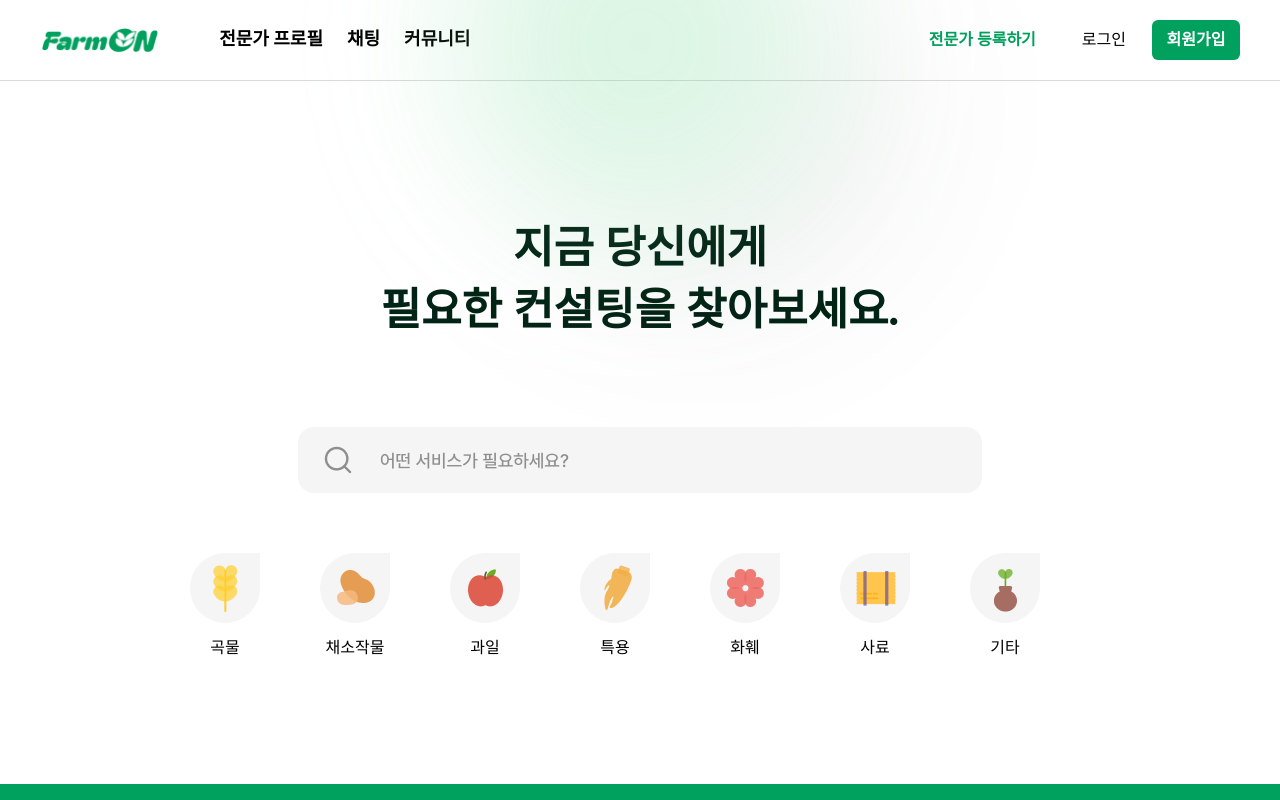
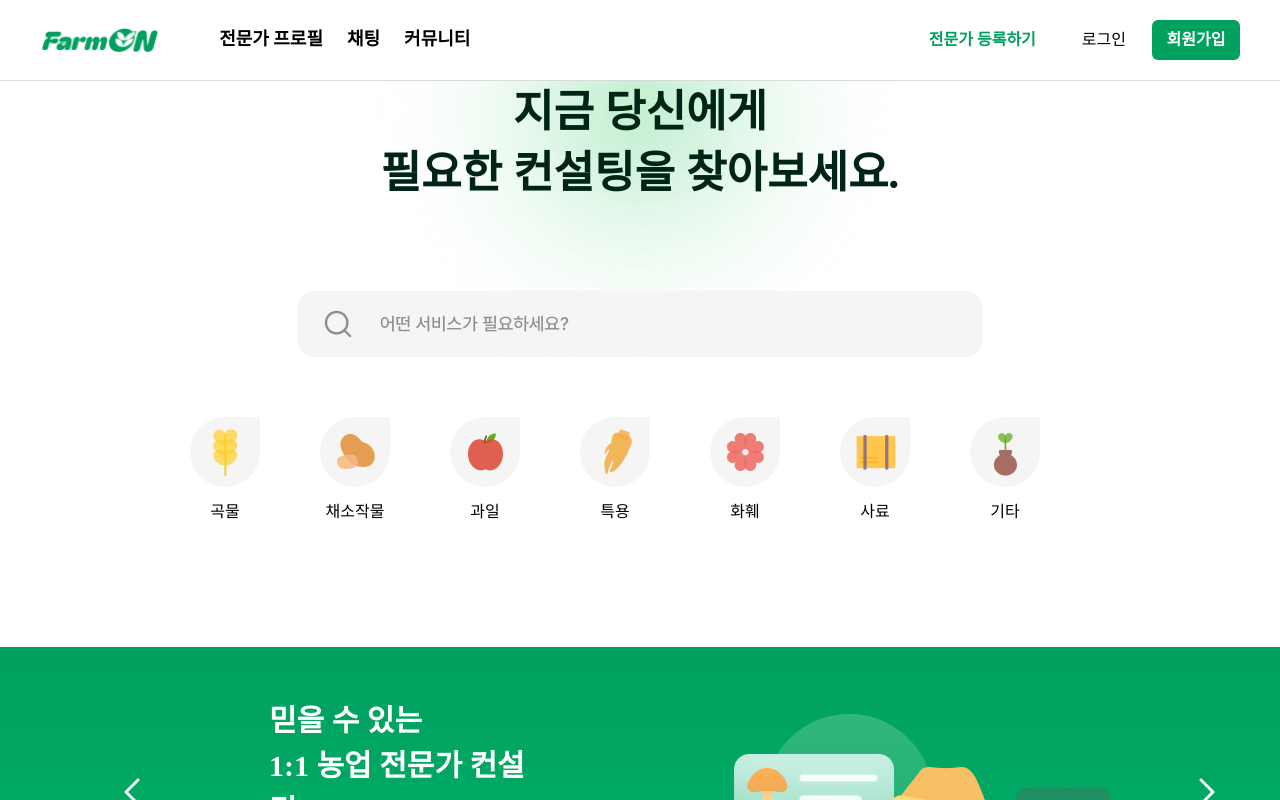
Before and after one commit to Farm-On/FE, a React (Vite) app: page / in a window 1280 px wide. Shown: the top 800 px of the page. Built offline with nearby package versions, Linux system fonts and the light colour scheme.

Commit message:
feat: 홈화면 그라데이션 UI 수정

```diff
--- a/src/components/search/search.tsx
+++ b/src/components/search/search.tsx
@@ -4,6 +4,7 @@ import { Category } from './Category';
 import { Banner } from './Banner';
 import { useEffect, useRef, useState } from 'react';
 import XIcon from '@/assets/icons/greyX.svg?react';
+import Background from '@/assets/images/blur.png';
 import HighlightedText from './HighlightedText';
 import {
   useSearch,
@@ -138,9 +139,8 @@ export const Search = () => {
   };
 
   return (
-    <S.Container>
+    <S.Container backgroundImage={Background}>
       <S.SearchSection>
-        <S.BackgroundBlur />
         <S.Title>
           지금 당신에게 <br />
           필요한 컨설팅을 찾아보세요.
--- a/src/styles/components/Search/Search.style.ts
+++ b/src/styles/components/Search/Search.style.ts
@@ -11,12 +11,16 @@ export const CategoryContainer = styled.div`
   justify-content: center;
 `;
 
-export const Container = styled.div`
+export const Container = styled.div<{ backgroundImage: string }>`
   width: 100%;
+  height: 100vh;
+  background-image: url(${(props) => props.backgroundImage});
+  background-size: auto;
+  background-position: top;
+  background-repeat: no-repeat;
   display: flex;
   flex-direction: column;
   align-items: center;
-  position: relative;
   justify-content: center;
 `;
 
@@ -31,34 +35,6 @@ export const SearchSection = styled.div`
   padding-top: 80px;
   margin-top: -160px;
   overflow: visible;
-`;
-
-export const BackgroundBlur = styled.div`
-  position: absolute;
-  width: 400px;
-  height: 400px;
-  opacity: 0.6;
-  background: radial-gradient(
-    100% 100% at 50% 50%,
-    rgba(111, 216, 146, 0.5) 0%,
-    rgba(255, 255, 255, 0) 100%
-  );
-  box-shadow: 66px 66px 66px rgba(0, 0, 0, 0.1);
-  border-radius: 9999px;
-  filter: blur(66px);
-  z-index: 0;
-  top: -158px;
-  left: 50%;
-  transform: translateX(-50%);
-  mix-blend-mode: difference;
-
-  @media (max-width: 768px) {
-    width: 300px;
-    height: 300px;
-  }
-
-  @media (max-width: 480px) {
-  }
 `;
 
 export const Title = styled.h1`
--- a/src/styles/pages/Home.style.ts
+++ b/src/styles/pages/Home.style.ts
@@ -6,7 +6,6 @@ export const HomeContainer = styled.div`
   display: flex;
   flex-direction: column;
   position: relative;
-  padding-top: 80px; // Height of Navbar
   padding-bottom: 180px; // Height of Footer
 `;
 
```
Also changed, not shown: src/assets/images/blur.png (added).
